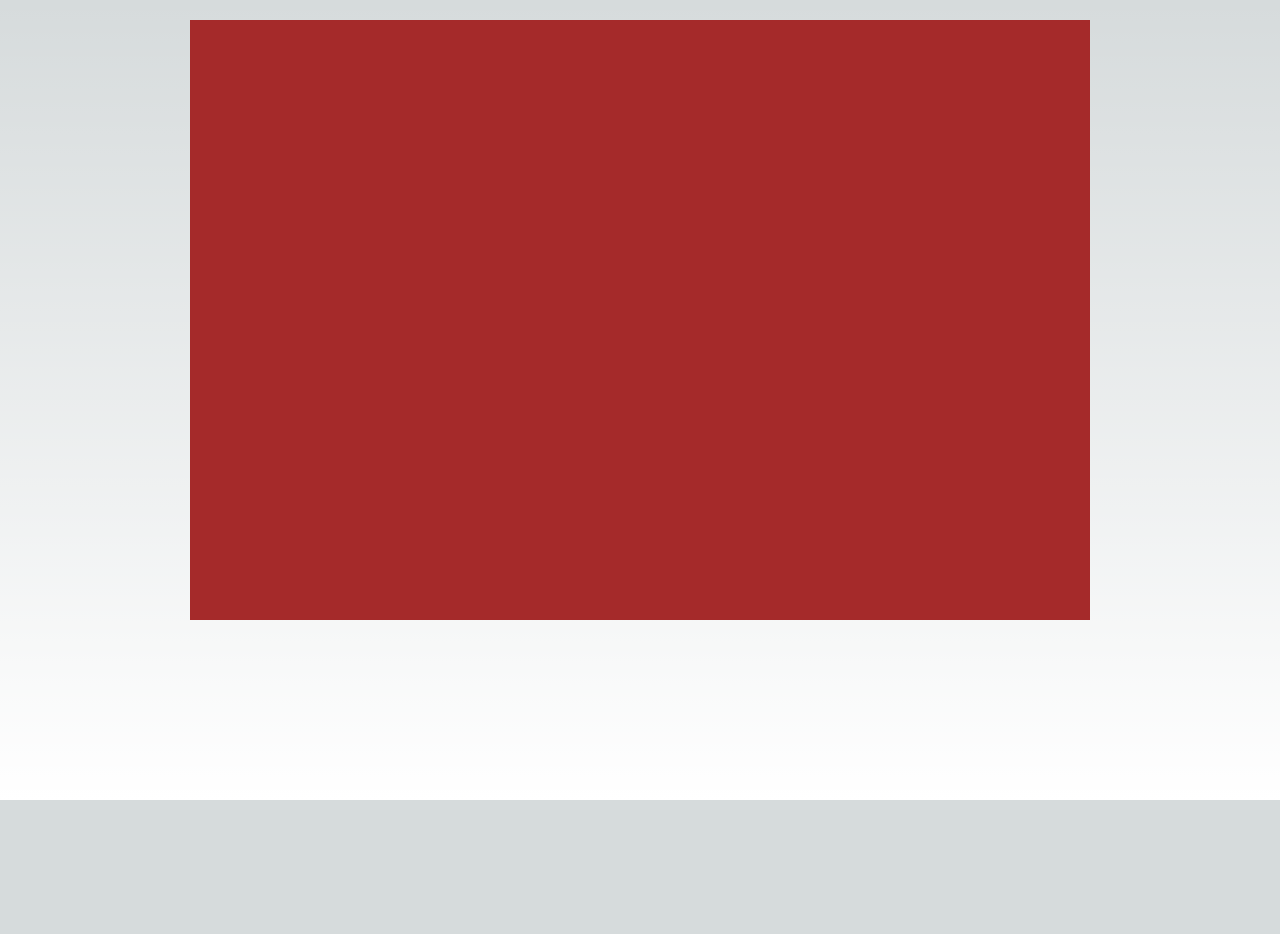
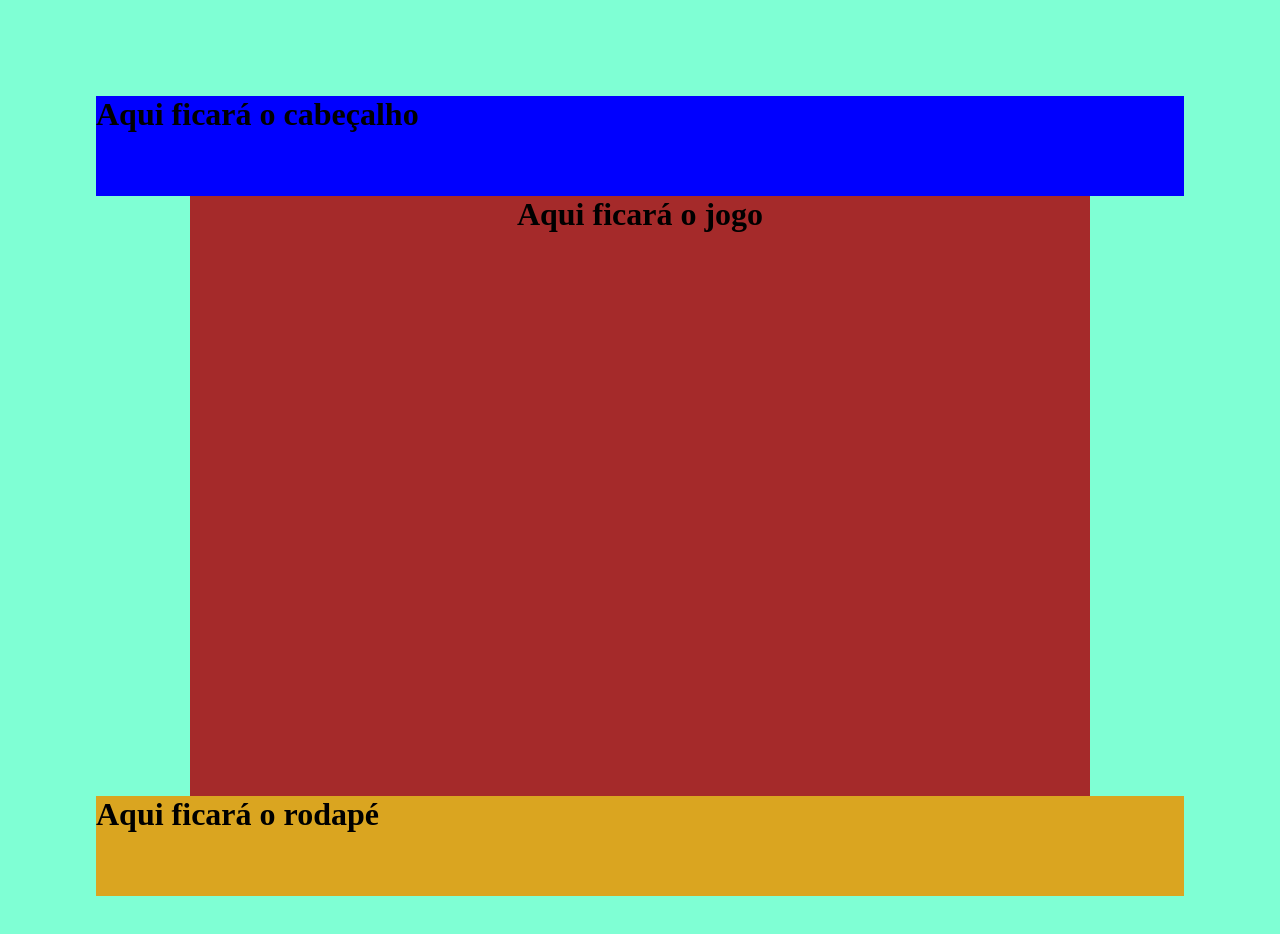
Before and after one commit to EduardoGomesSa/jokepo-reactjs, a Next.js app in the folder arquivos/: page / in a window 1280 px wide. Shown: the top 934 px of the page. Before the commit the page ends 800 px from the top, so only its background shows below. Built offline with nearby package versions, Linux system fonts and the light colour scheme.

Commit message:
primeiro esboço de tela

```diff
--- a/arquivos/src/components/Display.jsx
+++ b/arquivos/src/components/Display.jsx
@@ -1,10 +1,14 @@
 import styles from '../styles/Display.module.css'
 import DisplayGame from '../components/DisplayGame'
+import Header from '../components/Header'
+import Footer from '../components/Footer'
 
 export default function Display(){
     return (
         <main className={styles.display}>
+                <Header></Header>
                 <DisplayGame></DisplayGame>
+                <Footer></Footer>
         </main>
 
     )
--- a/arquivos/src/components/DisplayGame.jsx
+++ b/arquivos/src/components/DisplayGame.jsx
@@ -3,7 +3,7 @@ import styles from '../styles/DisplayGame.module.css'
 export default function DisplayGame(){
     return (
         <div className={styles.displaygame}>
-
+            <h1>Aqui ficará o jogo</h1>
         </div>
     )
 }
--- a/arquivos/src/components/Footer.jsx
+++ b/arquivos/src/components/Footer.jsx
@@ -0,0 +1,9 @@
+import styles from '../styles/Footer.module.css'
+
+export default function Footer(){
+    return (
+        <div className={styles.footer}>
+            <h1>Aqui ficará o rodapé</h1>
+        </div>
+    )
+}
--- a/arquivos/src/components/Header.jsx
+++ b/arquivos/src/components/Header.jsx
@@ -0,0 +1,9 @@
+import styles from '../styles/Header.module.css'
+
+export default function Header(){
+    return (
+        <div className={styles.header}>
+            <h1>Aqui ficará o cabeçalho</h1>
+        </div>
+    )
+}
--- a/arquivos/src/styles/Display.module.css
+++ b/arquivos/src/styles/Display.module.css
@@ -5,4 +5,5 @@
     align-items: center;
     padding: 6rem;
     min-height: 100vh;
+    background-color: aquamarine;
 }
--- a/arquivos/src/styles/DisplayGame.module.css
+++ b/arquivos/src/styles/DisplayGame.module.css
@@ -1,8 +1,6 @@
 .displaygame{
     display: flex;
     flex-direction: column;
-    position: absolute;
-    top:20px;
     align-items: center;
     width: 900px;
     height: 600px;
--- /dev/null
+++ b/arquivos/src/styles/Footer.module.css
@@ -0,0 +1,5 @@
+.footer{
+    width: 100%;
+    height: 100px;
+    background-color: goldenrod;
+}
--- /dev/null
+++ b/arquivos/src/styles/Header.module.css
@@ -0,0 +1,5 @@
+.header{
+    width: 100%;
+    height: 100px;
+    background-color: blue;
+}
```
